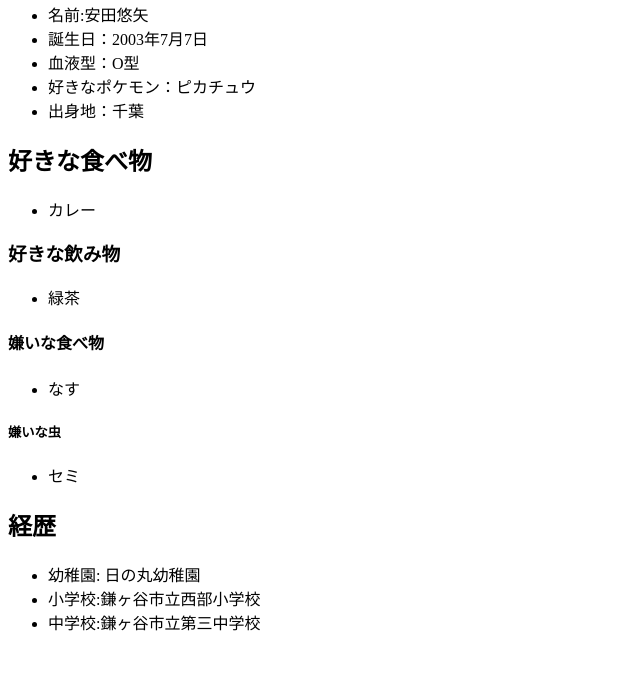
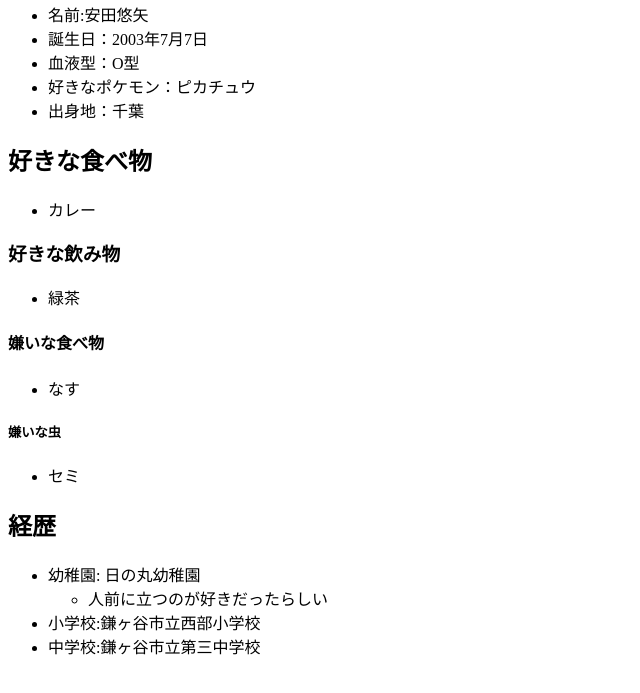
Before and after one commit to yasudayuuya/----------7, a plain HTML site: page index.html in a window 1280 px wide. Shown: the part 87-780 px from the top of the page, without its empty margins (0-640 px from the left). Drawn offline with Linux system fonts and the light colour scheme.

Commit message:
経歴にさらに一言二言追加したい

```diff
--- a/index.html
+++ b/index.html
@@ -36,6 +36,9 @@
         <h2>経歴</h2>
         <ul>
 			<li>幼稚園: 日の丸幼稚園</li>
+            <ul>
+                <li>人前に立つのが好きだったらしい</li>
+            </ul>
 	        <li>小学校:鎌ヶ谷市立西部小学校</li>
 	        <li>中学校:鎌ヶ谷市立第三中学校 </li>
         </ul>
```
